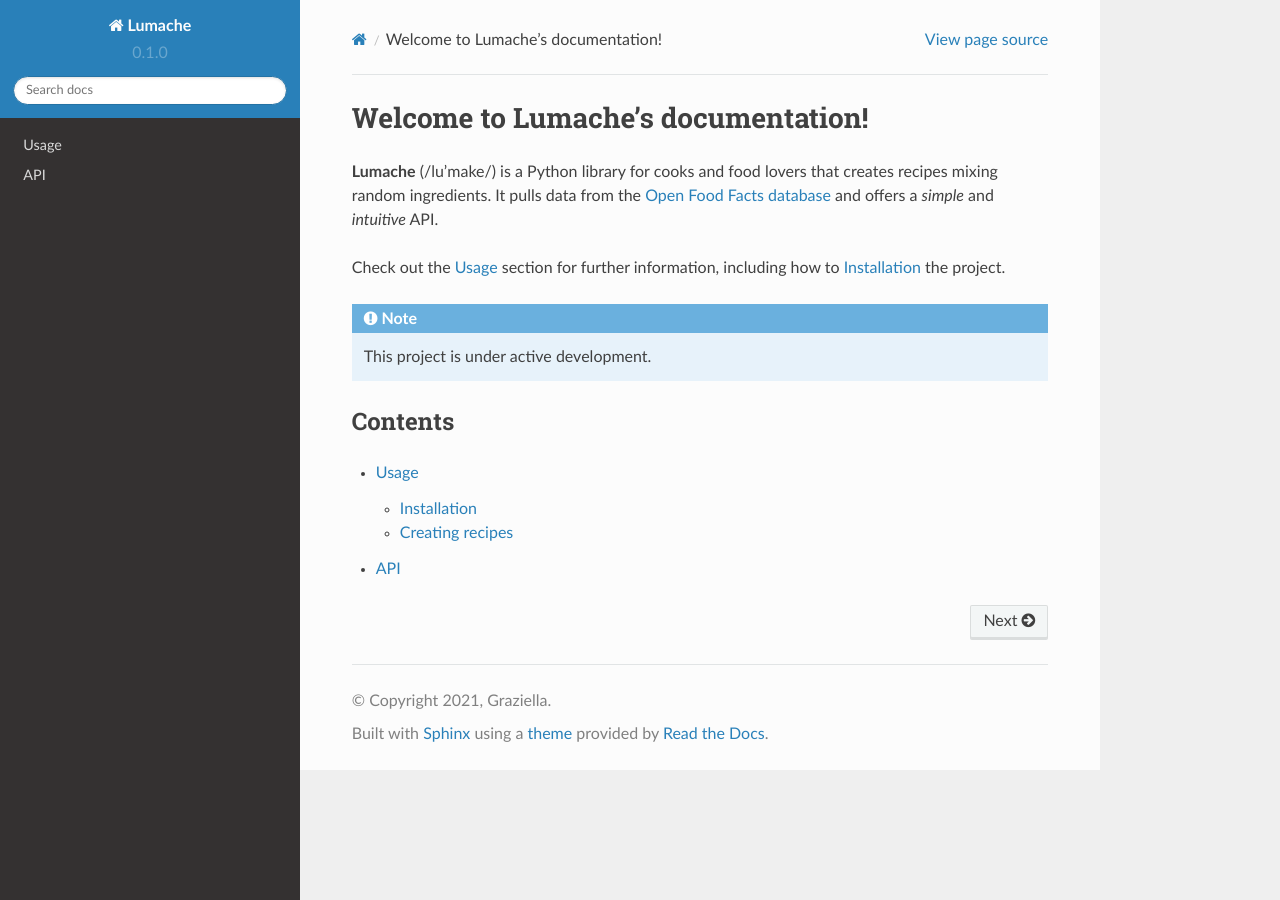
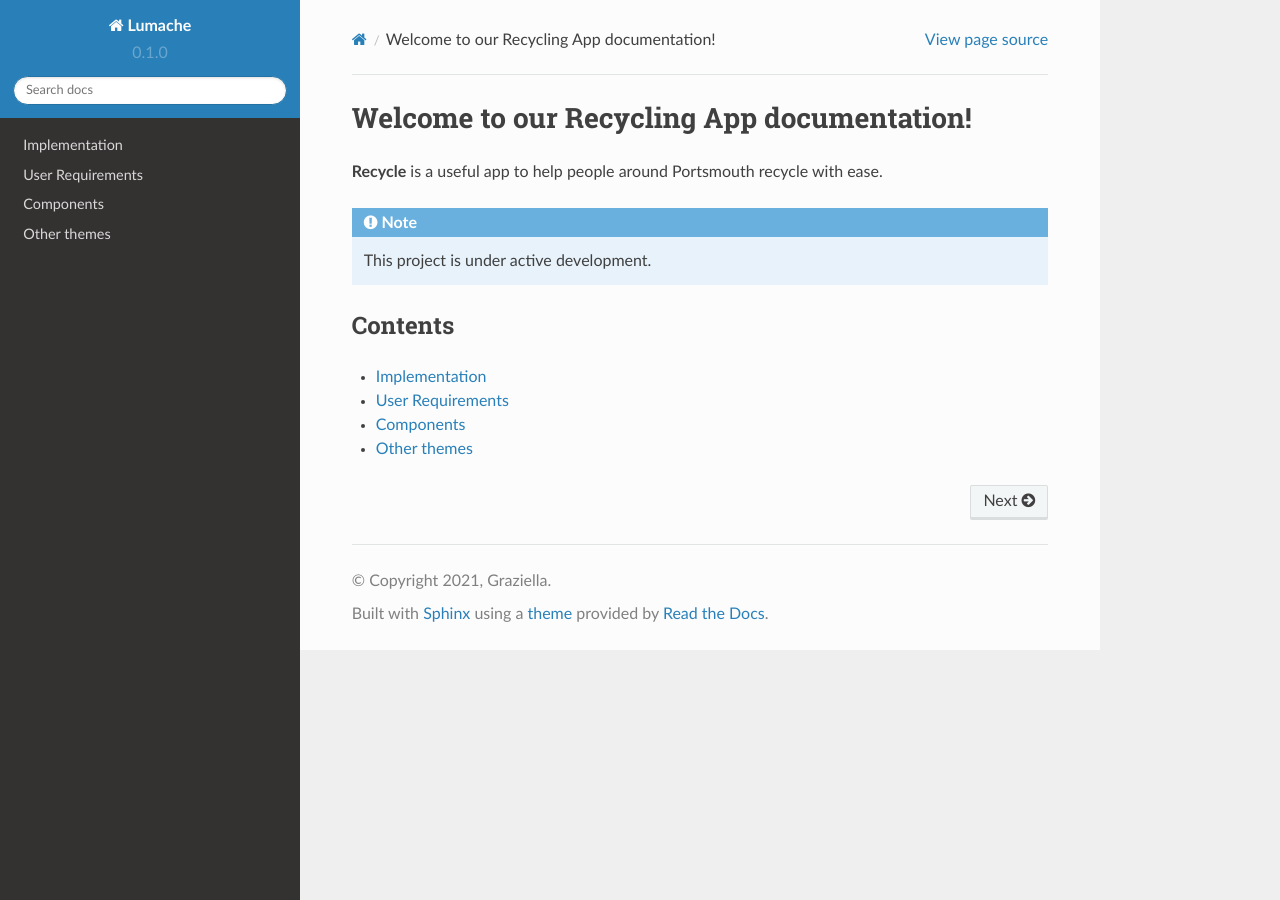
Before and after one commit to JFaulkner27/SETaP_template, a Sphinx documentation site: the page built from docs/source/index.rst, in a window 1280 px wide. Built offline with Sphinx 7.4.7 and the Read the Docs theme 2.0.0, drawn with Linux system fonts in a browser that asks for light colours.

Commit message:
Implemented very basic changes as requested in tutorial

```diff
--- /dev/null
+++ b/docs/source/implementation.rst
@@ -0,0 +1,34 @@
+Implementation
+==============
+
+(Insert discussion about the implementation of our project here)
+.. .. _installation:
+
+.. Installation
+.. ------------
+
+.. To use Lumache, first install it using pip:
+
+.. .. code-block:: console
+
+..    (.venv) $ pip install lumache
+
+.. Creating recipes
+.. ----------------
+
+.. To retrieve a list of random ingredients,
+.. you can use the ``lumache.get_random_ingredients()`` function:
+
+.. .. autofunction:: lumache.get_random_ingredients
+
+.. The ``kind`` parameter should be either ``"meat"``, ``"fish"``,
+.. or ``"veggies"``. Otherwise, :py:func:`lumache.get_random_ingredients`
+.. will raise an exception.
+
+.. .. autoexception:: lumache.InvalidKindError
+
+.. For example:
+
+.. >>> import lumache
+.. >>> lumache.get_random_ingredients()
+.. ['shells', 'gorgonzola', 'parsley']
--- a/docs/source/index.rst
+++ b/docs/source/index.rst
@@ -1,13 +1,15 @@
-Welcome to Lumache's documentation!
+Welcome to our Recycling App documentation!
 ===================================
 
-**Lumache** (/lu'make/) is a Python library for cooks and food lovers
-that creates recipes mixing random ingredients.
-It pulls data from the `Open Food Facts database <https://world.openfoodfacts.org/>`_
-and offers a *simple* and *intuitive* API.
+**Recycle** is a useful app to help people around Portsmouth recycle with ease.
 
-Check out the :doc:`usage` section for further information, including
-how to :ref:`installation` the project.
+.. **Lumache** (/lu'make/) is a Python library for cooks and food lovers
+.. that creates recipes mixing random ingredients.
+.. It pulls data from the `Open Food Facts database <https://world.openfoodfacts.org/>`_
+.. and offers a *simple* and *intuitive* API.
+
+.. Check out the :doc:`usage` section for further information, including
+.. how to :ref:`installation` the project.
 
 .. note::
 
@@ -18,5 +20,8 @@ Contents
 
 .. toctree::
 
-   usage
-   api
+   implementation
+   user_requirements
+   setup
+   main_components
+   themes
--- /dev/null
+++ b/docs/source/main_components.rst
@@ -0,0 +1,4 @@
+Components
+==========
+
+(Insert discussion about components here)
--- /dev/null
+++ b/docs/source/setup.rst
@@ -0,0 +1,3 @@
+Run the following commands on your machine:
+- pub get
+- flutter run
--- a/docs/source/api.rst
+++ b/docs/source/themes.rst
@@ -1,5 +1,5 @@
-API
-===
+Other themes
+============
 
 .. autosummary::
    :toctree: generated
--- a/docs/source/usage.rst
+++ /dev/null
@@ -1,33 +0,0 @@
-Usage
-=====
-
-.. _installation:
-
-Installation
-------------
-
-To use Lumache, first install it using pip:
-
-.. code-block:: console
-
-   (.venv) $ pip install lumache
-
-Creating recipes
-----------------
-
-To retrieve a list of random ingredients,
-you can use the ``lumache.get_random_ingredients()`` function:
-
-.. autofunction:: lumache.get_random_ingredients
-
-The ``kind`` parameter should be either ``"meat"``, ``"fish"``,
-or ``"veggies"``. Otherwise, :py:func:`lumache.get_random_ingredients`
-will raise an exception.
-
-.. autoexception:: lumache.InvalidKindError
-
-For example:
-
->>> import lumache
->>> lumache.get_random_ingredients()
-['shells', 'gorgonzola', 'parsley']
```
Also changed, not shown: docs/source/user_requirements.rst (added, +21 -0 lines).
